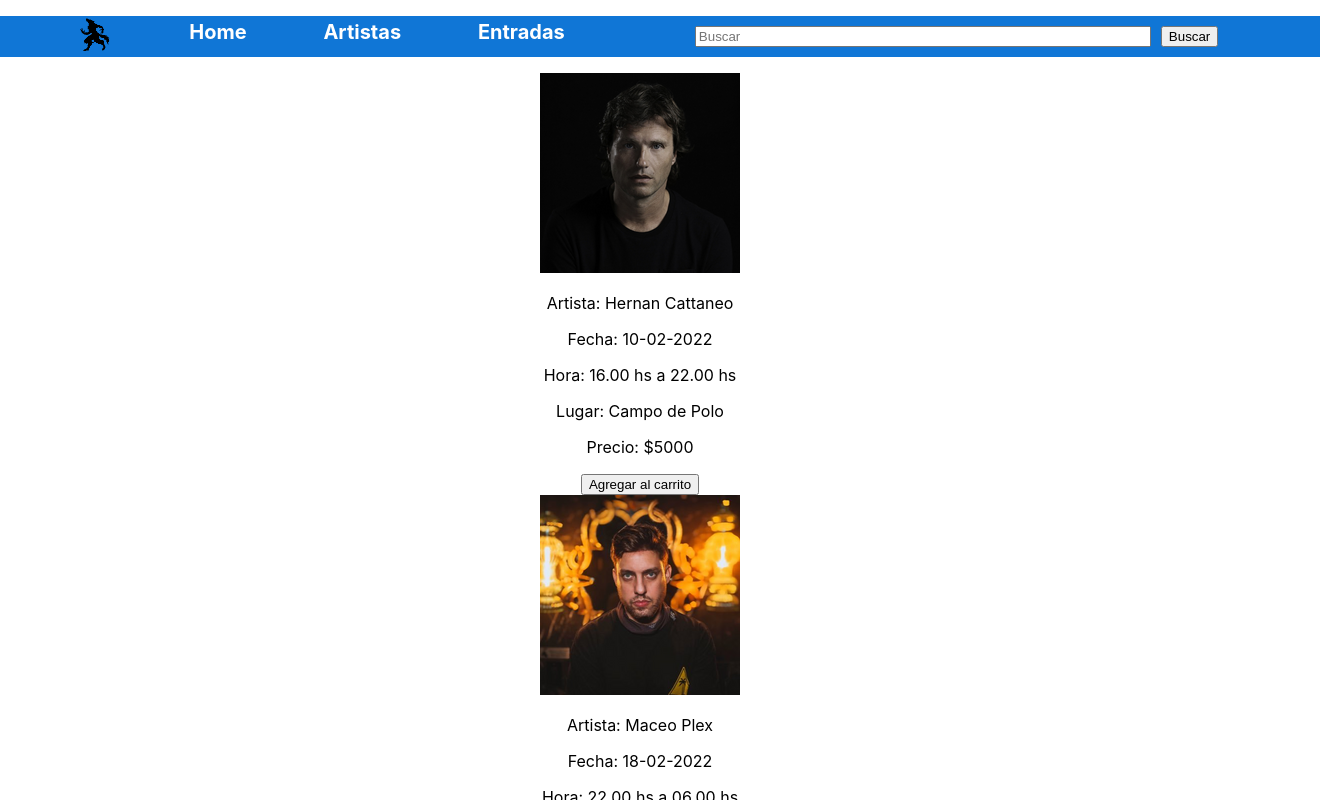
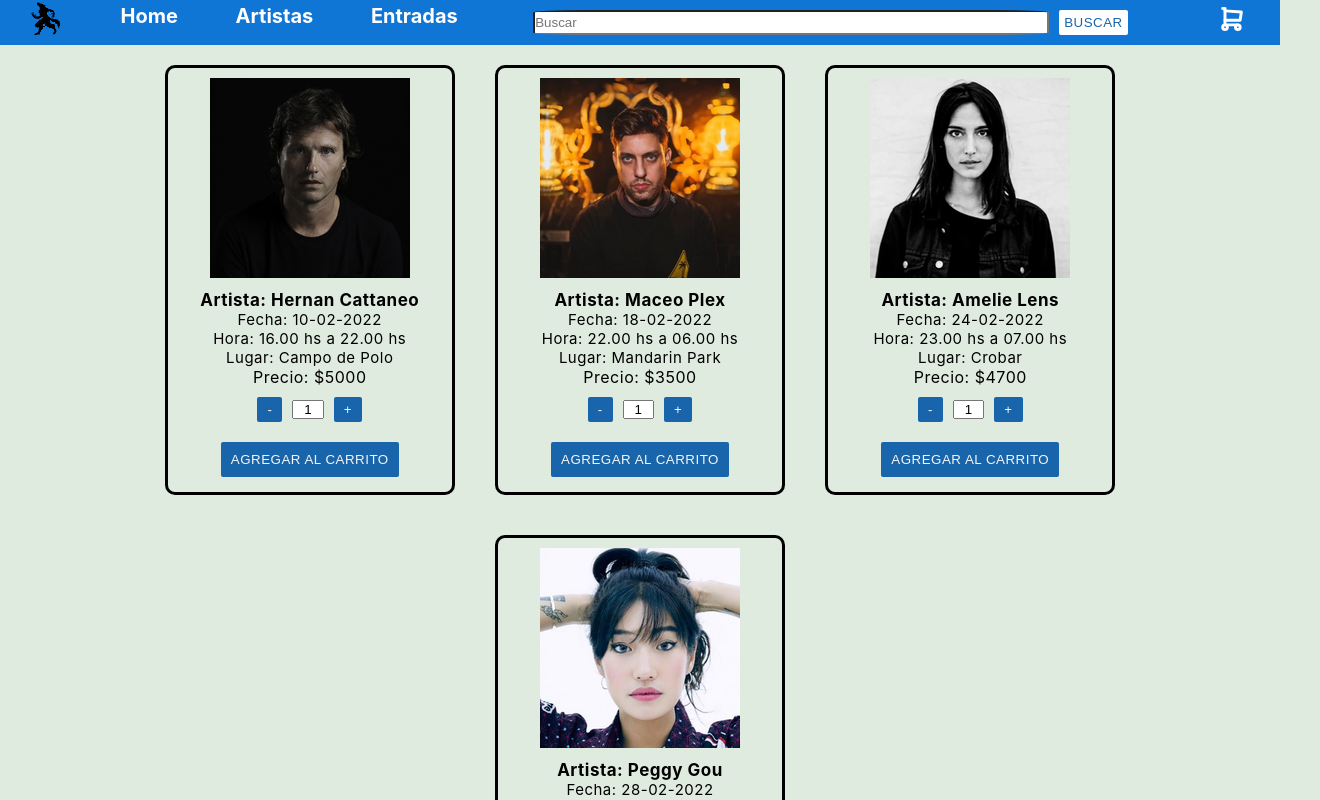
Before and after one commit to BrianKonz/ReactBrianKonz, a React (Create React App) app: page / in a window 1280 px wide. Shown: the top 800 px of the page, 1320 px wide, since content can reach past the window. Built offline with nearby package versions, Linux system fonts and the light colour scheme.

Commit message:
desafios de la semana pasada

```diff
--- /dev/null
+++ b/src/Componentes/CardsArtistas/Artistas.css
@@ -0,0 +1,73 @@
+.container {
+    border-radius: 10px;
+    margin: 20px;
+    justify-content: center;
+    display: inline-block;
+    border: 3px solid;
+    transition: 1s;
+}
+
+.container:hover {
+    transform:scale(0.99);
+}
+
+.imagesArtistas {
+    margin: 1rem;
+}
+
+.nombreArtista {
+    font-size: 1.7rem;
+    letter-spacing: .5px;
+}
+
+.textoCard {
+    font-size: 1.5rem;
+    letter-spacing: .5px;
+}
+
+.precioCard {
+    font-size: 1.6rem;
+    letter-spacing: .5px;
+  }
+
+.producto {
+    margin: .5rem;
+}
+
+
+
+.buttonCarrito {
+    background-color: #1965ac;
+    padding: 10px;
+    margin: 1rem;
+    border: 0;
+    border-radius: 2px;
+    text-transform: uppercase;
+    letter-spacing: .5px;
+    text-decoration: none;
+    color: #F5F5F5;
+    cursor: pointer;
+}
+
+.buttonCarrito:hover {
+    background: #1076d6;
+    transition: all 1s ease-in-out;
+}
+
+.sumaResta {
+    background-color: #1965ac;
+    padding: 5px 10px;
+    margin: 1rem;
+    border: 0;
+    border-radius: 2px;
+    text-transform: uppercase;
+    letter-spacing: .5px;
+    text-decoration: none;
+    color: #F5F5F5;
+    cursor: pointer;
+}
+
+.counterCard {
+    width: 10%;
+    text-align: center;
+}
--- a/src/Componentes/CardsArtistas/Artistas.jsx
+++ b/src/Componentes/CardsArtistas/Artistas.jsx
@@ -1,18 +1,52 @@
-function CardArtista ({ imagenArtista, artista , fecha , hora , lugar , precio , agregarCarrito }) {
+import { useState } from "react";
+import "./Artistas.css";
+
+
+function CardArtista ({ imagenArtista, artista , fecha , hora , lugar , precio , agregarCarrito}) {
+
+    const [counter, setCounter] = useState (1);
+
+    const restarEntrada = () => {
+        if (counter > 1) {
+            setCounter(counter - 1);
+        }
+    };
+
+    const sumarEntrada = () => {
+        if (counter < 4) {
+        setCounter(counter + 1);
+        }
+    };
+
+
     return (
          <>
-             <div>
-                <img src={imagenArtista}/>
-                <p>Artista: {artista} </p>
-                <p>Fecha: {fecha} </p>
-                <p>Hora: {hora} </p>
-                <p>Lugar: {lugar} </p>
-                <p>Precio: {precio} </p>
-                <button onClick={agregarCarrito}>Agregar al carrito</button>
-             </div>
+                <div className="container">
+                    <div>
+                        <div className="imagesArtistas">
+                            <img src={imagenArtista}/>
+                        </div>
+                        <div className="producto">
+                            <h1 className="nombreArtista">Artista: {artista} </h1>
+                            <p className="textoCard">Fecha: {fecha} </p>
+                            <p className="textoCard">Hora: {hora} </p>
+                            <p className="textoCard">Lugar: {lugar} </p>
+                            <p className="precioCard">Precio: {precio} </p>
+                            <div>
+                                <input className="sumaResta" type="button" onClick={restarEntrada} value="-"></input>
+                                <input className="counterCard" type="text" value={counter}></input>
+                                <input className="sumaResta" type="button" onClick={sumarEntrada} value="+"></input>
+                            </div>
+                            <div>
+                                <button className="buttonCarrito" onClick={agregarCarrito}>Agregar al carrito</button>
+                            </div>
+                        </div>
+                    </div>
+                </div>
          </>
      );
+}
 
- }
+
 
  export default CardArtista
--- a/src/Componentes/CardsArtistas/ContenedorArtistas/ContenedorArtista.jsx
+++ b/src/Componentes/CardsArtistas/ContenedorArtistas/ContenedorArtista.jsx
@@ -1,8 +1,12 @@
 import CardArtista from "../Artistas";
 import HernanCattaneo from '../ContenedorArtistas/ImgArtistas/HernanCattaneo.png';
 import MaceoPlex from '../ContenedorArtistas/ImgArtistas/MaceoPlex.png';
+import AmelieLens from '../ContenedorArtistas/ImgArtistas/Ame.png';
+import PeggyGou from '../ContenedorArtistas/ImgArtistas/Peggy.png';
+
 
 const ContenedorArtistas = () => {
+
     return (
         <>
             <CardArtista
@@ -12,7 +16,6 @@ const ContenedorArtistas = () => {
              hora="16.00 hs a 22.00 hs"
              lugar="Campo de Polo"
              precio="$5000"
-
              />
             <CardArtista
             imagenArtista={MaceoPlex}
@@ -23,6 +26,7 @@ const ContenedorArtistas = () => {
             precio="$3500"
             />
             <CardArtista
+            imagenArtista={AmelieLens}
             artista="Amelie Lens"
             fecha="24-02-2022"
             hora="23.00 hs a 07.00 hs"
@@ -30,6 +34,7 @@ const ContenedorArtistas = () => {
             precio="$4700"
             />
             <CardArtista
+            imagenArtista={PeggyGou}
             artista="Peggy Gou"
             fecha="28-02-2022"
             hora="21.00 hs a 05.00 hs"
--- /dev/null
+++ b/src/Componentes/NavBar/nav.css
@@ -0,0 +1,95 @@
+* {
+    padding: 0%;
+    margin: 0%;
+}
+
+  html {
+    font-size: 62.5%;
+    overflow-x: hidden;
+    height: 100%;
+    background-color: rgb(224, 235, 224);
+}
+
+  body {
+    height: 100%;
+    width: 100%;
+}
+
+.navBar {
+    list-style-type: none;
+    background-color: #1076d6;
+    display: flex;
+    flex-direction: row;
+    justify-content: space-around;
+    width: 100%;
+}
+
+.navText {
+    color: white;
+    text-align: center;
+    text-decoration: none;
+    font-size: 20px;
+    font-weight: bold;
+}
+
+.navText:hover {
+    text-shadow:
+		0 0 5px rgb(255, 0, 255),
+		0 0 10px rgba(255, 0, 255),
+		0 0 20px rgba(255, 0, 255),
+		0 0 40px rgb(127, 38, 100),
+		0 0 80px rgba(127, 38, 100),
+		0 0 90px rgba(127, 38, 100),
+		0 0 100px rgba(127, 38, 100);
+}
+
+.buscarNav {
+    margin-top: 10px;
+    margin-bottom: 10px;
+    width: 80%;
+    height: 45%;
+    outline: 0 none;
+    border-radius: 10%;
+}
+
+.liNav {
+    margin-top: 4px;
+}
+
+.logoLobo {
+    margin: 2px;
+}
+
+.contenedorBuscador {
+    width: 50%;
+}
+
+.botonNav {
+    background-color: white;
+    padding: 5px;
+    margin: 1rem;
+    border: 0;
+    border-radius: 2px;
+    text-transform: uppercase;
+    letter-spacing: .5px;
+    text-decoration: none;
+    color: #1965ac;
+    cursor: pointer;
+}
+
+.botonNav:hover {
+    text-shadow:
+		0 0 5px rgb(255, 0, 255),
+		0 0 10px rgba(255, 0, 255),
+		0 0 20px rgba(255, 0, 255),
+		0 0 40px rgb(127, 38, 100),
+		0 0 80px rgba(127, 38, 100),
+		0 0 90px rgba(127, 38, 100),
+		0 0 100px rgba(127, 38, 100);
+    color: white;
+    transition: all .1s ease-in-out;
+}
+
+.icon-tabler-shopping-cart {
+    margin: .5rem;
+}
--- a/src/Componentes/NavBar/navBar.jsx
+++ b/src/Componentes/NavBar/navBar.jsx
@@ -1,4 +1,4 @@
-import "./styles.css";
+import "./nav.css";
 import logoLobo from './ImagenesNav/logoLobo.png';
 
 const NavBar = () => {
@@ -22,6 +22,15 @@ const NavBar = () => {
                     <input className="buscarNav" type="serch" placeholder="Buscar"></input>
                     <button className="botonNav" type="submit">Buscar</button>
                 </div>
+                <div>
+                <svg xmlns="http://www.w3.org/2000/svg" class="icon icon-tabler icon-tabler-shopping-cart" width="28" height="28" viewBox="0 0 24 24" stroke-width="2.5" stroke="#ffffff" fill="none" stroke-linecap="round" stroke-linejoin="round">
+                    <path stroke="none" d="M0 0h24v24H0z" fill="none"/>
+                    <circle cx="6" cy="19" r="2" />
+                    <circle cx="17" cy="19" r="2" />
+                    <path d="M17 17h-11v-14h-2" />
+                    <path d="M6 5l14 1l-1 7h-13" />
+                </svg>
+                </div>
                 </ul>
             </navBar>
         </>
@@ -29,4 +38,5 @@ const NavBar = () => {
 
 }
 
+
 export default NavBar
--- a/src/Componentes/NavBar/styles.css
+++ /dev/null
@@ -1,54 +0,0 @@
-.navBar {
-    list-style-type: none;
-    background-color: #1076d6;
-    display: flex;
-    flex-direction: row;
-    justify-content: space-around;
-    width: 100%;
-}
-
-.navText {
-    color: white;
-    text-align: center;
-    text-decoration: none;
-    font-size: 20px;
-    font-weight: bold;
-}
-
-.navText:hover {
-    text-shadow:
-		0 0 5px rgb(255, 0, 255),
-		0 0 10px rgba(255, 0, 255),
-		0 0 20px rgba(255, 0, 255),
-		0 0 40px rgb(127, 38, 100),
-		0 0 80px rgba(127, 38, 100),
-		0 0 90px rgba(127, 38, 100),
-		0 0 100px rgba(127, 38, 100);
-}
-
-.buscarNav {
-    margin-top: 10px;
-    margin-bottom: 10px;
-    width: 70%;
-}
-
-.buscarNav:hover {
-    border-color: white;
-    outline: 0 none;
-}
-
-.liNav {
-    margin-top: 4px;
-}
-
-.logoLobo {
-    margin: 2px;
-}
-
-.contenedorBuscador {
-    width: 50%;
-}
-
-.botonNav {
-    margin: 10px;
-}
```
Also changed, not shown: src/Componentes/CardsArtistas/ContenedorArtistas/ImgArtistas/Ame.png (added), src/Componentes/CardsArtistas/ContenedorArtistas/ImgArtistas/Peggy.png (added).
